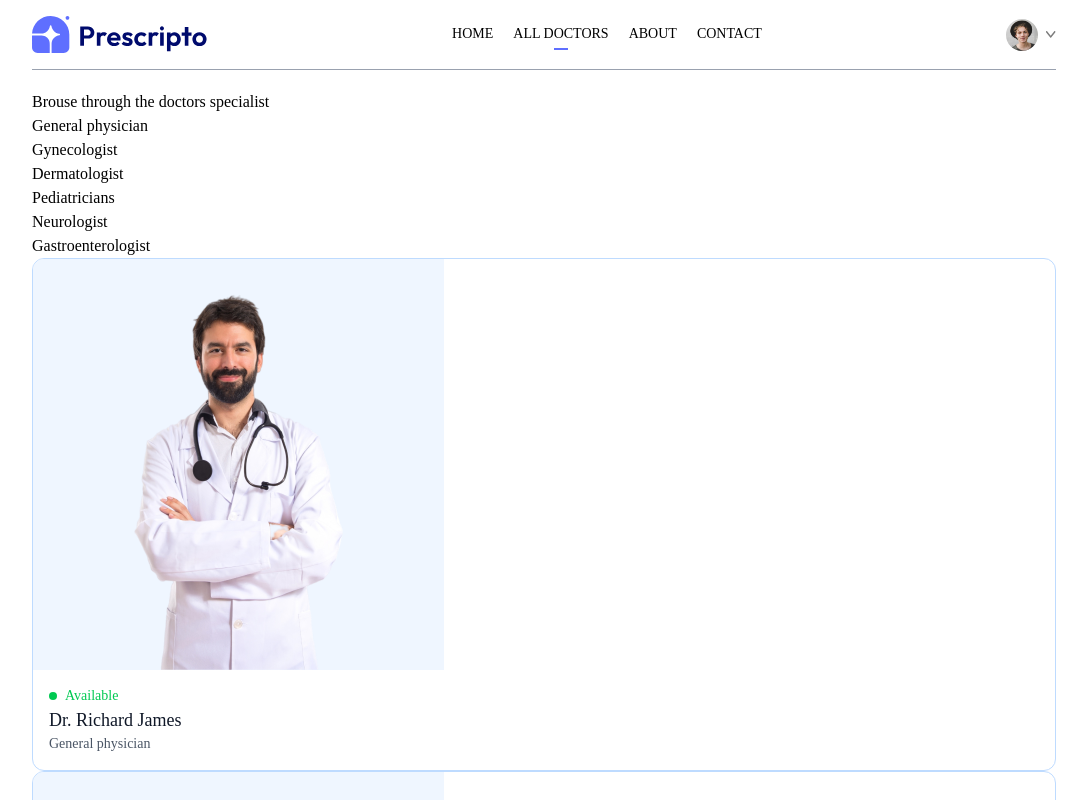
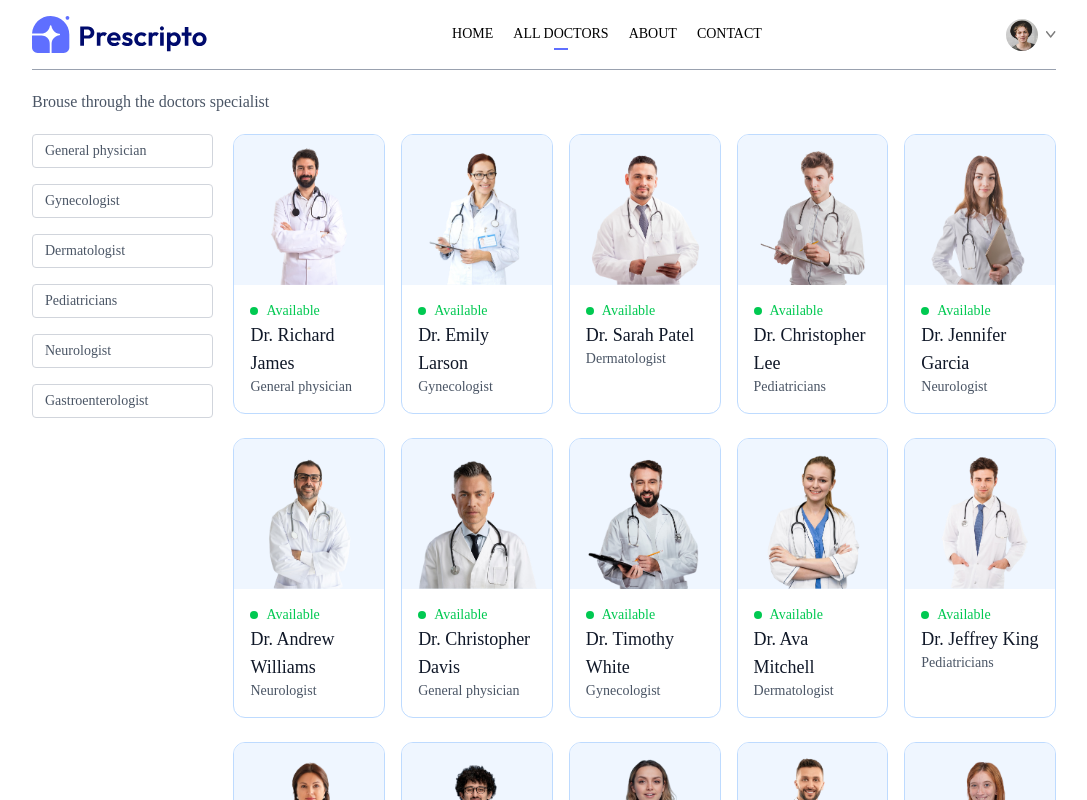
Before and after one commit to Phuoc1110/Dr-Appointment, a React (Vite) app in the folder frontend/: page /doctors in a window 1280 px wide. Shown: the top 800 px of the page, without its empty margins (96-1183 px from the left). Built offline with nearby package versions, Linux system fonts and the light colour scheme.

Commit message:
speciality bar

```diff
--- a/frontend/src/components/Navbar.jsx
+++ b/frontend/src/components/Navbar.jsx
@@ -11,7 +11,7 @@
     const [token, setToken] = useState(true)
 
   return (
-    <div onClick={()=> navigate('/')} className='flex items-center justify-between text-sm py-4 mb-5 border-b border-b-gray-400'>
+    <div className='flex items-center justify-between text-sm py-4 mb-5 border-b border-b-gray-400'> {/*onClick={navigate('/')}*/}
         <img className='w-44 cursor-pointer' src={assets.logo} alt="" />
         <ul className='hidden md:flex items-start gap-5 font-medium'>
             <NavLink to='/'>
--- a/frontend/src/pages/Doctors.jsx
+++ b/frontend/src/pages/Doctors.jsx
@@ -23,17 +23,17 @@
 
   return (
     <div>
-      <p>Brouse through the doctors specialist</p>
-      <div>
-        <div>
-          <p>General physician</p>
-          <p>Gynecologist</p>
-          <p>Dermatologist</p>
-          <p>Pediatricians</p>
-          <p>Neurologist</p>
-          <p>Gastroenterologist</p>
+      <p className='text-gray-600'>Brouse through the doctors specialist</p>
+      <div className='flex flex-col sm:flex-row items-start gap-5 mt-5'>
+        <div className='flex flex-col gap-4 text-sm text-gray-600'>
+          <p className={`w-[94vw] sm:w-auto pl-3 py-1.5 pr-16 border border-gray-300 rounded transition-all cursor-pointer`}>General physician</p>
+          <p className={`w-[94vw] sm:w-auto pl-3 py-1.5 pr-16 border border-gray-300 rounded transition-all cursor-pointer`}>Gynecologist</p>
+          <p className={`w-[94vw] sm:w-auto pl-3 py-1.5 pr-16 border border-gray-300 rounded transition-all cursor-pointer`}>Dermatologist</p>
+          <p className={`w-[94vw] sm:w-auto pl-3 py-1.5 pr-16 border border-gray-300 rounded transition-all cursor-pointer`}>Pediatricians</p>
+          <p className={`w-[94vw] sm:w-auto pl-3 py-1.5 pr-16 border border-gray-300 rounded transition-all cursor-pointer`}>Neurologist</p>
+          <p className={`w-[94vw] sm:w-auto pl-3 py-1.5 pr-16 border border-gray-300 rounded transition-all cursor-pointer`}>Gastroenterologist</p>
         </div>
-        <div>
+        <div className='w-full grid grid-cols-1 md:grid-cols-2 lg:grid-cols-5 gap-4 gap-y-6 '>
           {
             filterDoc.map((item,index)=>(
               <div onClick={()=>navigate(`/appointment/${item._id}`)} className='border border-blue-200 rounded-xl overflow-hidden cursor-pointer hover:translate-y-[-10px] transition-all duration-500' key={index}>
--- a/frontend/src/pages/MyProfile.jsx
+++ b/frontend/src/pages/MyProfile.jsx
@@ -1,6 +1,7 @@
-import React from 'react'
+import React, { useState } from 'react'
 
 const MyProfile = () => {
+
   return (
     <div>
 
```
